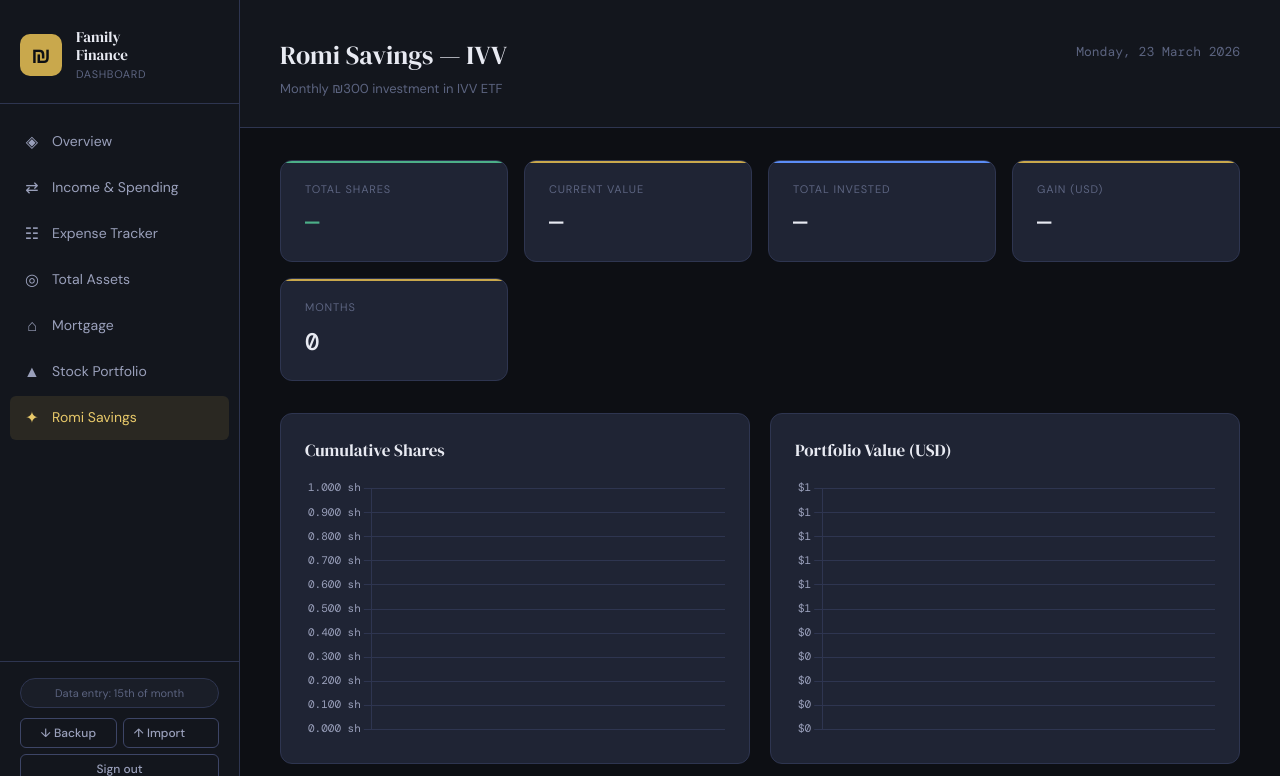
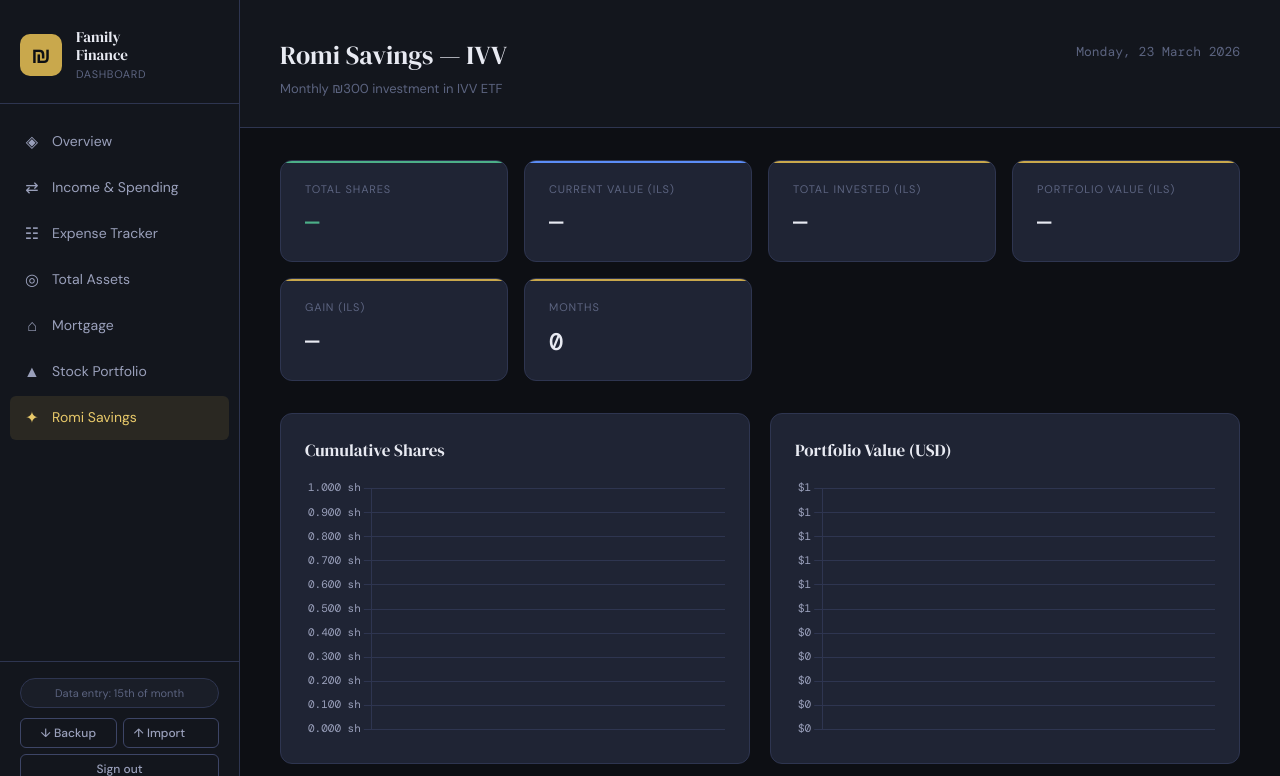
Before and after one commit to avivmesh-cpu/Family-Finance, a Flask app: page /daughter-savings in a window 1280 px wide. Shown: the top 776 px of the page. Run offline with Flask 3, Linux system fonts and the light colour scheme; data that the repository does not hold is empty.

Commit message:
Add files via upload

```diff
--- a/templates/daughter_savings.html
+++ b/templates/daughter_savings.html
@@ -8,9 +8,10 @@
 
   <div class="kpi-grid">
     <div class="kpi-card green"><div class="kpi-label">Total Shares</div><div class="kpi-value green" id="kpi-shares">—</div></div>
-    <div class="kpi-card"><div class="kpi-label">Current Value</div><div class="kpi-value" id="kpi-value">—</div></div>
-    <div class="kpi-card blue"><div class="kpi-label">Total Invested</div><div class="kpi-value blue" id="kpi-invested">—</div></div>
-    <div class="kpi-card"><div class="kpi-label">Gain (USD)</div><div class="kpi-value" id="kpi-gain">—</div></div>
+    <div class="kpi-card blue"><div class="kpi-label">Current Value (ILS)</div><div class="kpi-value blue" id="kpi-value-ils">—</div></div>
+    <div class="kpi-card"><div class="kpi-label">Total Invested (ILS)</div><div class="kpi-value" id="kpi-invested">—</div></div>
+    <div class="kpi-card"><div class="kpi-label">Portfolio Value (ILS)</div><div class="kpi-value" id="kpi-portfolio-ils">—</div></div>
+    <div class="kpi-card"><div class="kpi-label">Gain (ILS)</div><div class="kpi-value" id="kpi-gain">—</div></div>
     <div class="kpi-card"><div class="kpi-label">Months</div><div class="kpi-value" id="kpi-months">0</div></div>
   </div>
 
@@ -91,7 +92,7 @@
 {% block scripts %}
 <script>
 let entries = [];
-let chart1 = null, chart2 = null, liveIVV = null;
+let chart1 = null, chart2 = null, liveIVV = null, liveILSrate = null;
 
 function showStatus(msg, ok) {
   const el = document.getElementById('status-msg');
@@ -197,12 +198,13 @@ async function loadHistory() {
   const resp = await fetch('/api/daughter');
   entries = await resp.json();
 
-  // Also get live price for KPI
+  // Get live IVV price and USD/ILS rate
   try {
     const liveResp = await fetch('/api/daughter/fetch-prices');
     const liveData = await liveResp.json();
-    liveIVV = liveData.ivv_price || null;
-  } catch(e) { liveIVV = null; }
+    liveIVV    = liveData.ivv_price    || null;
+    liveILSrate = liveData.usd_ils_rate || null;
+  } catch(e) { liveIVV = null; liveILSrate = null; }
 
   renderTable();
   updateKPIs();
@@ -237,20 +239,24 @@ function updateKPIs() {
   if (!entries.length) return;
   const sorted = [...entries].sort((a, b) => a.year - b.year || a.month - b.month);
   const last = sorted[sorted.length - 1];
-  const totalILS = sorted.reduce((s, r) => s + r.ils_invested, 0);
-  const totalUSD = sorted.reduce((s, r) => s + (r.ils_invested / r.usd_ils_rate), 0);
-  const curVal   = liveIVV ? last.cumulative_shares * liveIVV : null;
-  const gain     = curVal  ? curVal - totalUSD : null;
+  const totalILS   = sorted.reduce((s, r) => s + r.ils_invested, 0);
+  const totalUSD   = sorted.reduce((s, r) => s + (r.ils_invested / r.usd_ils_rate), 0);
+  const curValUSD  = liveIVV ? last.cumulative_shares * liveIVV : null;
+  const rate       = liveILSrate || last.usd_ils_rate; // fallback to last known rate
+  const curValILS  = curValUSD ? curValUSD * rate : null;
+  const gainUSD    = curValUSD ? curValUSD - totalUSD : null;
+  const gainILS    = gainUSD   ? gainUSD * rate : null;
 
-  document.getElementById('kpi-shares').textContent   = last.cumulative_shares.toFixed(6);
-  document.getElementById('kpi-value').textContent     = curVal ? '$' + FF.dec(curVal) : '—';
-  document.getElementById('kpi-invested').textContent  = FF.ils(totalILS);
-  document.getElementById('kpi-months').textContent    = sorted.length;
+  document.getElementById('kpi-shares').textContent      = last.cumulative_shares.toFixed(6);
+  document.getElementById('kpi-value-ils').textContent    = curValILS  ? FF.ils(curValILS)        : '—';
+  document.getElementById('kpi-portfolio-ils').textContent = curValILS ? FF.ils(curValILS)        : '—';
+  document.getElementById('kpi-invested').textContent     = FF.ils(totalILS);
+  document.getElementById('kpi-months').textContent       = sorted.length;
 
-  if (gain !== null) {
+  if (gainILS !== null) {
     const el = document.getElementById('kpi-gain');
-    el.textContent  = (gain >= 0 ? '+' : '') + ' $' + FF.dec(gain);
-    el.className    = 'kpi-value ' + (gain >= 0 ? 'green' : 'red');
+    el.textContent = (gainILS >= 0 ? '+' : '') + FF.ils(gainILS);
+    el.className   = 'kpi-value ' + (gainILS >= 0 ? 'green' : 'red');
   }
 }
 
```
